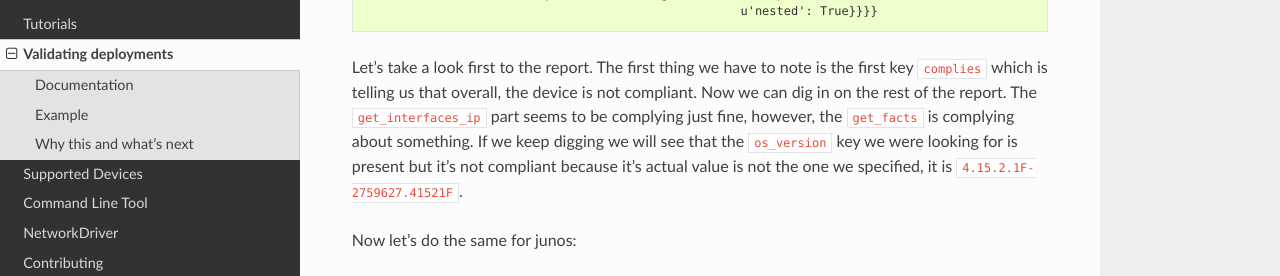
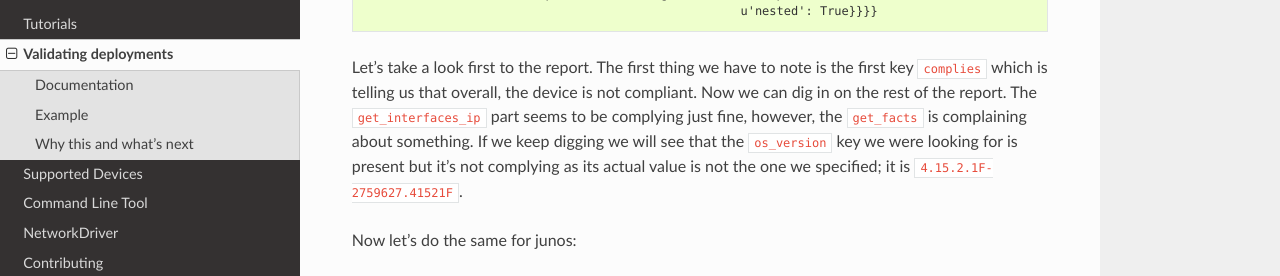
Before and after one commit to napalm-automation/napalm, a Sphinx documentation site: the page built from docs/validate/index.rst, in a window 1280 px wide and 900 px high, scrolled down 2746 px. Shown: the part 151-427 px from the top of the window. Built offline with Sphinx 7.4.7 and the Read the Docs theme 2.0.0, drawn with Linux system fonts in a browser that asks for light colours; some of the changed text lies outside the part shown.

Commit message:
Fixed typos on validate doc

```diff
--- a/docs/validate/index.rst
+++ b/docs/validate/index.rst
@@ -140,9 +140,9 @@ interfaces have only the IP we expect it to have. Now we can validate the device
 Let's take a look first to the report. The first thing we have to note is the first key
 ``complies`` which is telling us that overall, the device is not compliant. Now we can dig in on
 the rest of the report. The ``get_interfaces_ip`` part seems to be complying just fine, however,
-the ``get_facts`` is complying about something. If we keep digging we will see that the
-``os_version`` key we were looking for is present but it's not compliant because it's actual value
-is not the one we specified, it is ``4.15.2.1F-2759627.41521F``.
+the ``get_facts`` is complaining about something. If we keep digging we will see that the
+``os_version`` key we were looking for is present but it's not complying as its actual value
+is not the one we specified; it is ``4.15.2.1F-2759627.41521F``.
 
 Now let's do the same for junos::
 
```
Also changed, not shown: other parts of docs/validate/index.rst (+2 -2 lines).
